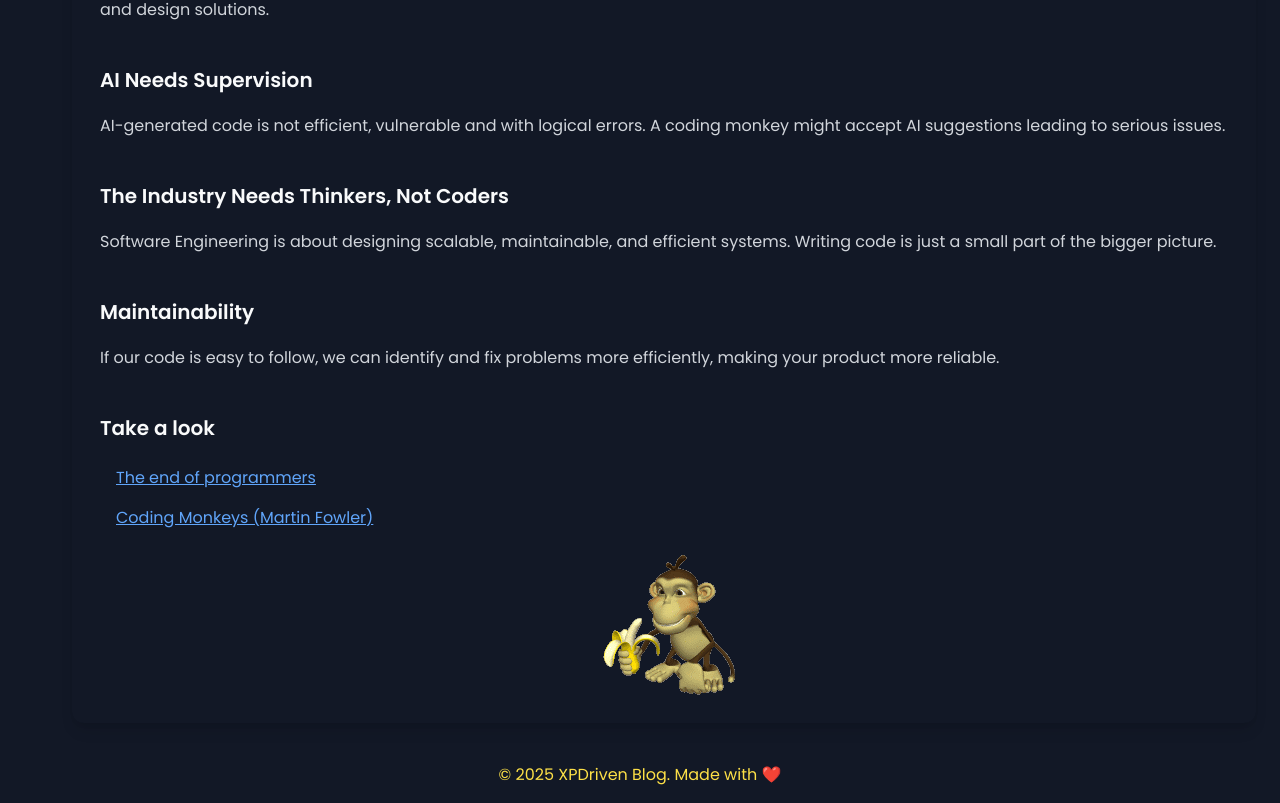
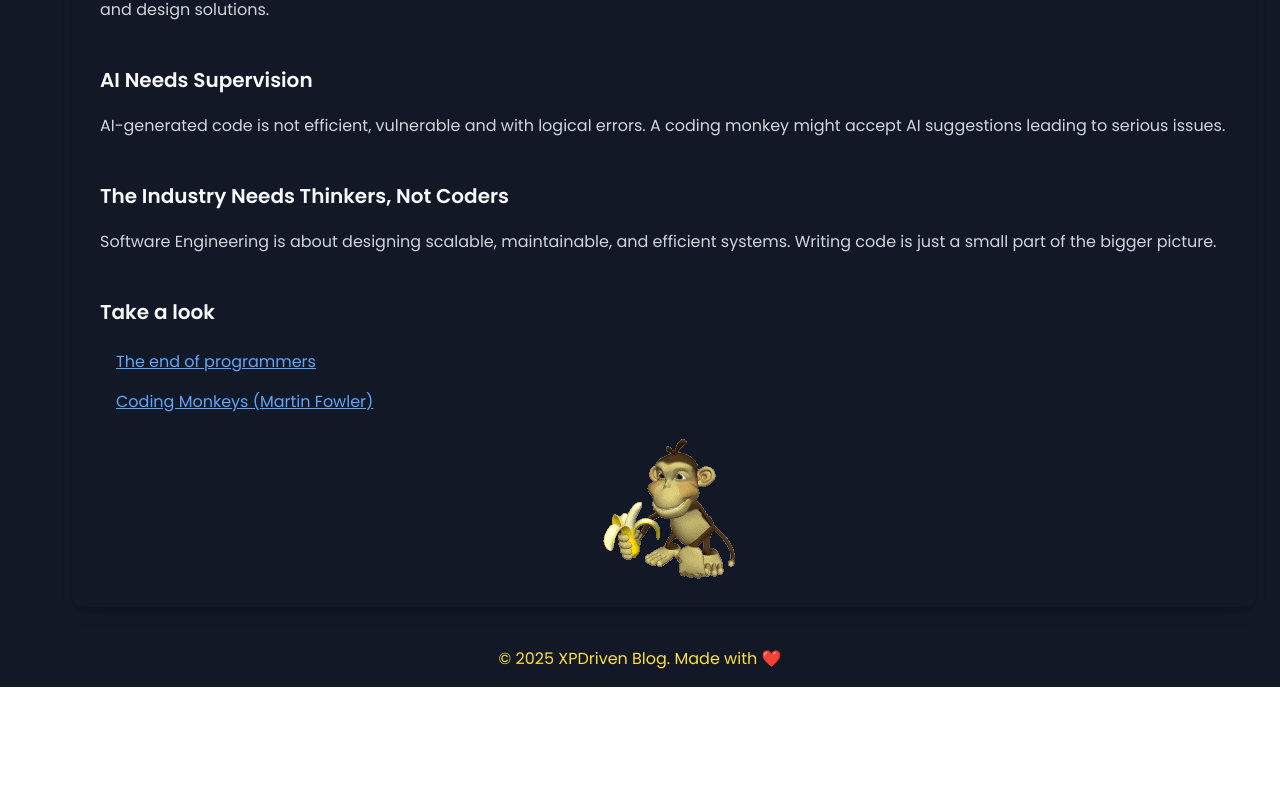
Before and after one commit to leandrodalbo/xpdriven-blog, a React (Vite) app: page /#/ in a window 1280 px wide. Shown: the part 1392-2195 px from the top of the page. After the commit the page ends 2079 px from the top, so only its background shows below. Built offline with nearby package versions, Linux system fonts and the light colour scheme.

Commit message:
removing invalid article section (#25)

```diff
--- a/src/articles-content/CodingMonkeys.ts
+++ b/src/articles-content/CodingMonkeys.ts
@@ -42,12 +42,5 @@ export const codingMonkeysContent: ArticleData = {
       picture.
       `,
     },
-    {
-      h4: "Maintainability",
-      p1: `
-      If our code is easy to follow, we can identify and fix problems more
-      efficiently, making your product more reliable.
-      `,
-    },
   ],
 };
```
